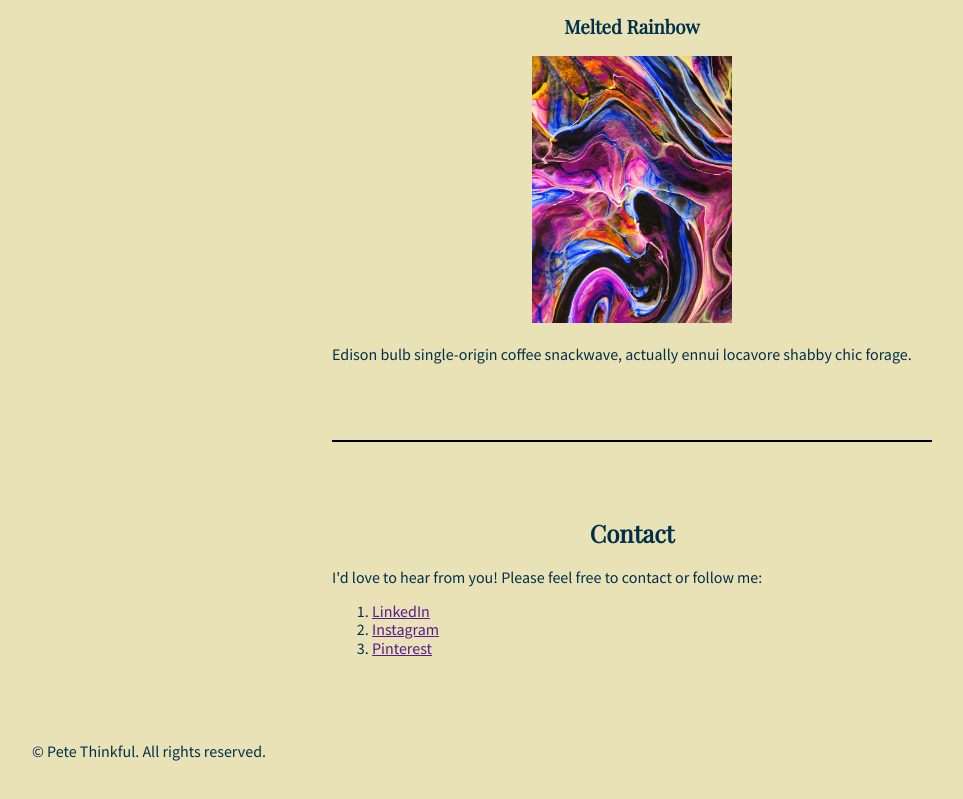
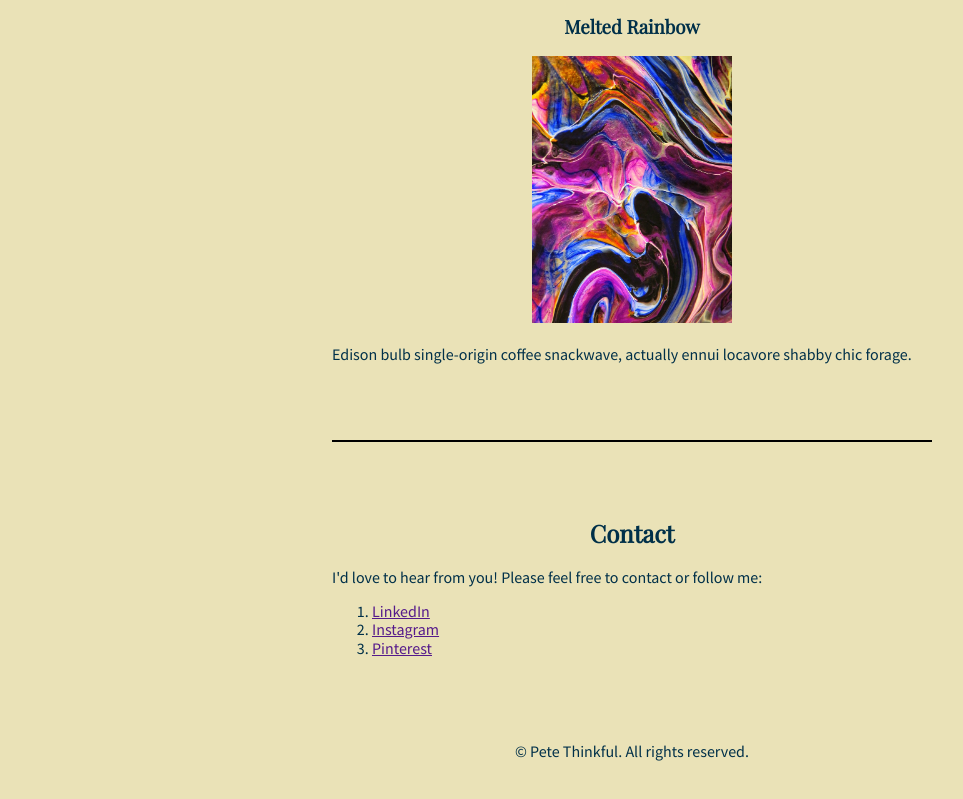
Before and after one commit to QuenteinStone/Pete-Thinkful-Portfolio, a plain HTML site: page index.html in a window 1280 px wide. Shown: the part 1886-2685 px from the top of the page, without its empty margins (8-971 px from the left). Drawn offline with nearby package versions, Linux system fonts and the light colour scheme.

Commit message:
Add files via upload

```diff
--- a/style.css
+++ b/style.css
@@ -52,4 +52,4 @@ hr {
 a:link{color: #d62828;}
 a:hover{color: #f77f00;}
 ul{text-align: left;}
-footer{text-align: center;}
+footer{display: flex; justify-content: center; align-content: center;}
```
